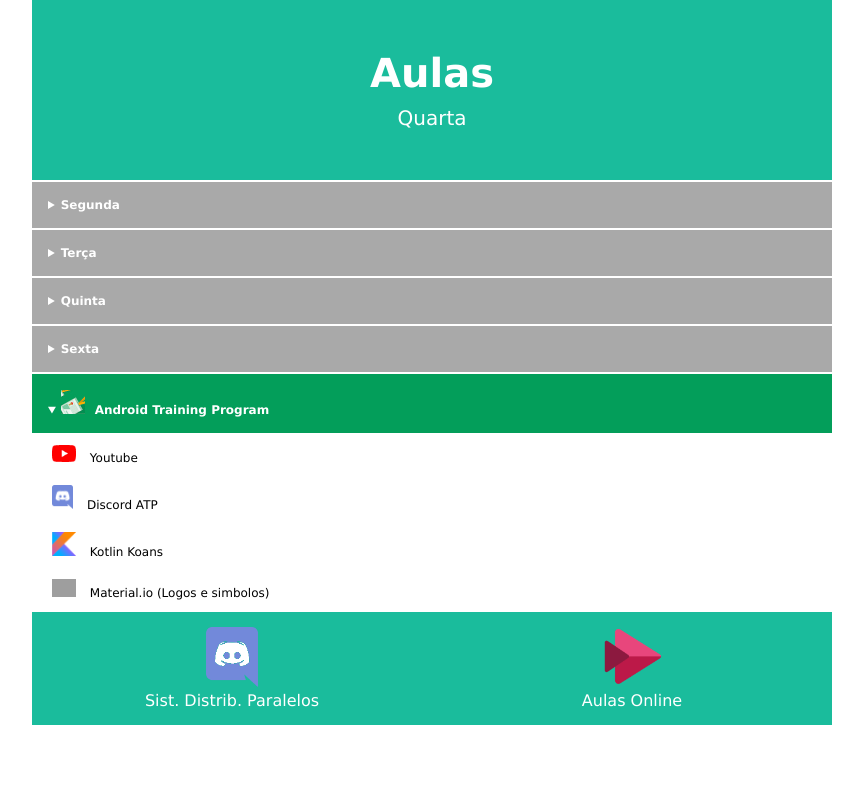
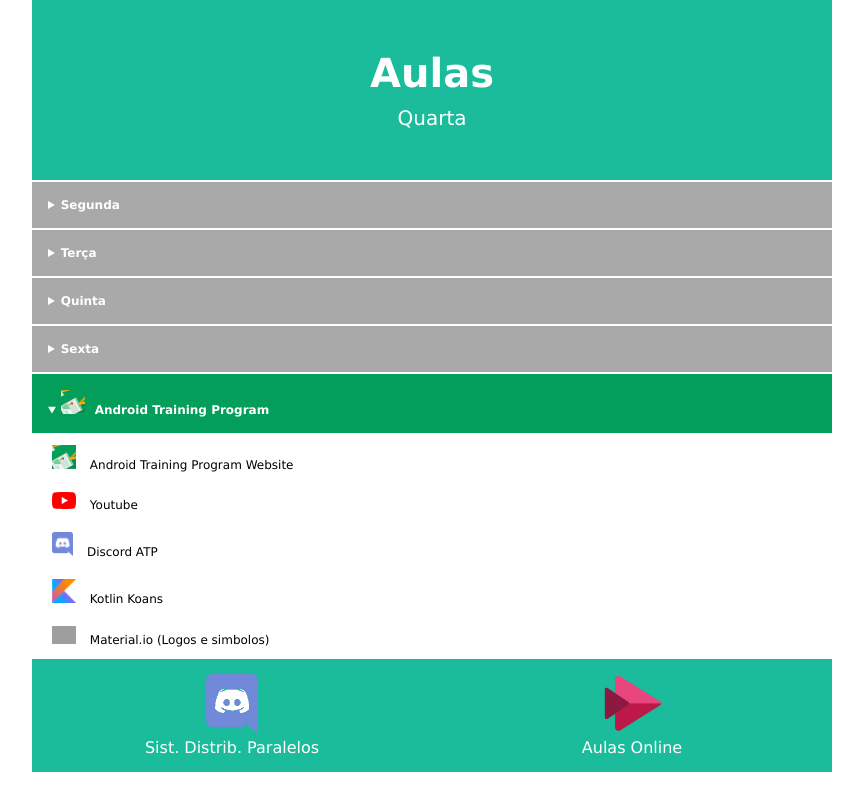
Before and after one commit to shakesac/shakesac.github.io, a plain HTML site: page aulas.html in a window 1280 px wide. Shown: the whole page, without its empty margins (208-1071 px from the left). Drawn offline with Linux system fonts and the light colour scheme; grey boxes are pictures that could not be loaded.

Commit message:
ATP Website

```diff
--- a/aulas.html
+++ b/aulas.html
@@ -225,6 +225,11 @@
         <details id="3" class="ATP">
             <summary><img src="img/googleacademy.jpg">Android Training Program</summary>
             <article>
+                <a href="https://events.withgoogle.com/atp2020/" target="_blank">
+                    <p><img src="img/googleacademy.jpg" alt="ATP"></p>
+                    <p>Android Training Program Website</p>
+                </a>
+
                 <a href="https://www.youtube.com/channel/UCIEBWb2nz2huEllUHhH4Lfg" target="_blank">
                     <p><img src="img/youtubelogo.png" alt="Youtube"></p>
                     <p>Youtube</p>
```
